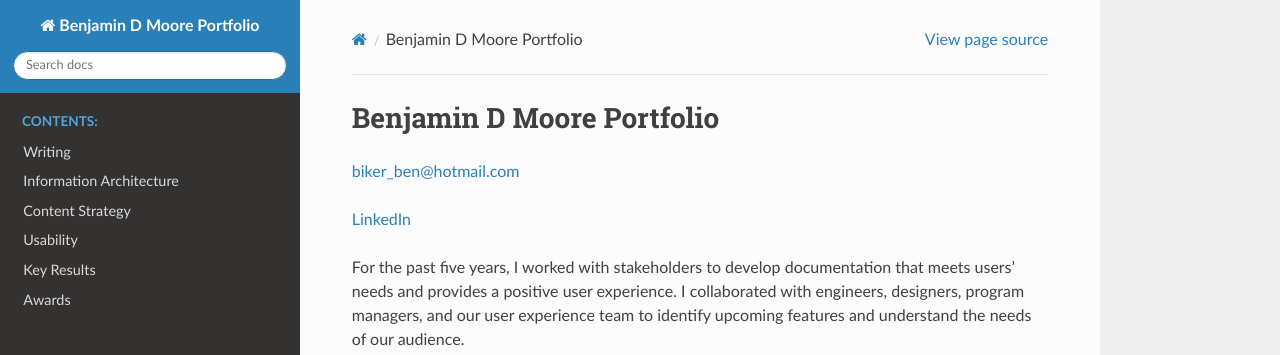
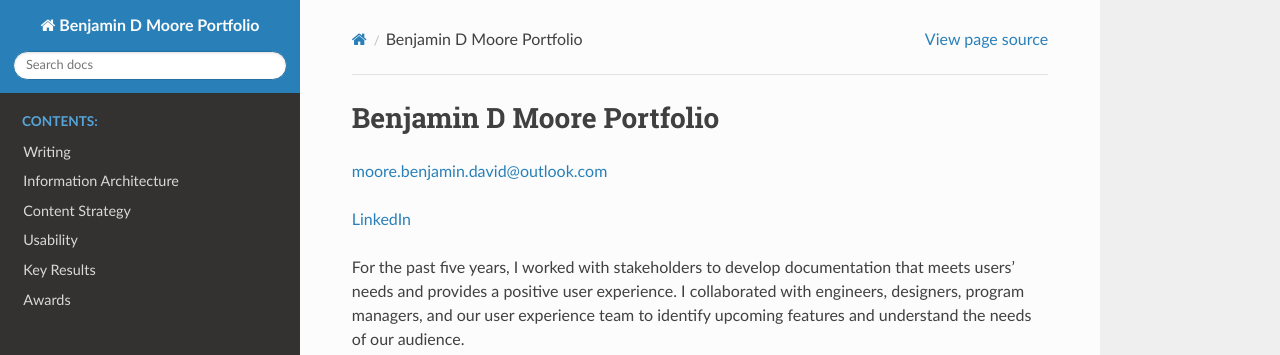
Before and after one commit to bikerben33/portfolio, a Sphinx documentation site: the page built from docs/source/index.rst, in a window 1280 px wide. Shown: the top 355 px of the page. Built offline with Sphinx 7.4.7 and the Read the Docs theme 3.1.0, drawn with Linux system fonts in a browser that asks for light colours.

Commit message:
Update with new email address
Changed to moore.benjamin.david@outlook.com

```diff
--- a/docs/source/index.rst
+++ b/docs/source/index.rst
@@ -12,7 +12,7 @@
 Benjamin D Moore Portfolio
 ##########################
 
-`biker_ben@hotmail.com <mailto:biker_ben@hotmail.com>`_
+`moore.benjamin.david@outlook.com <mailto:moore.benjamin.david@outlook.com>`_
 
 `LinkedIn <https://www.linkedin.com/in/ben-moore-2067a01/>`_
 
```
